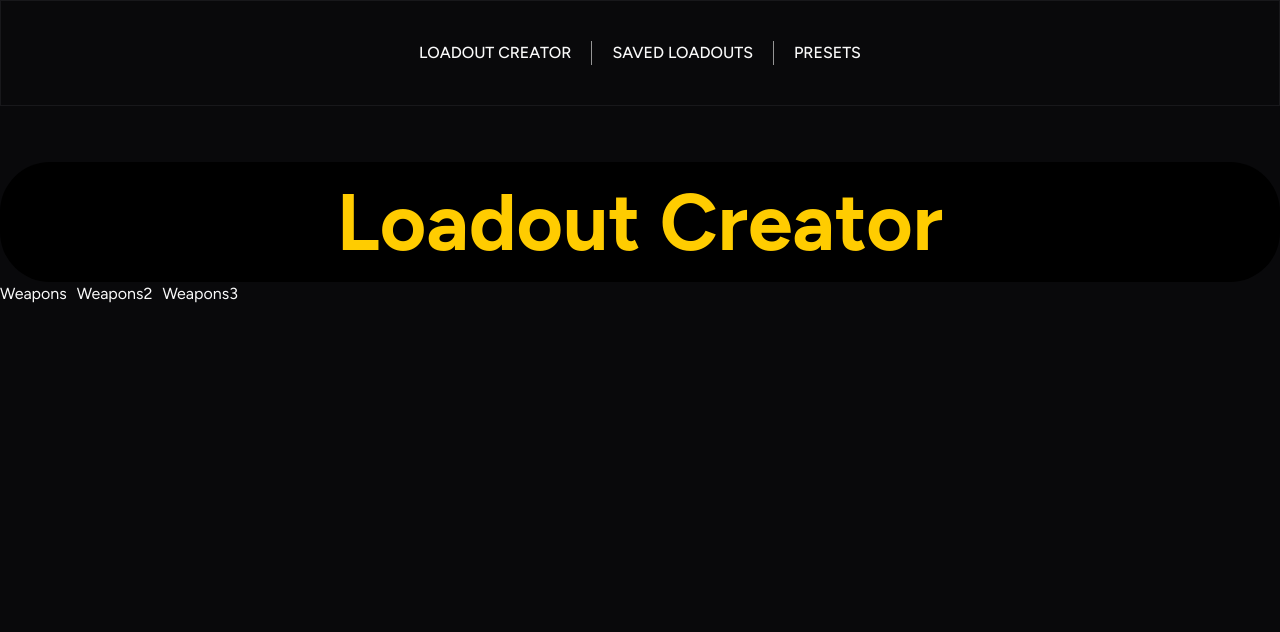
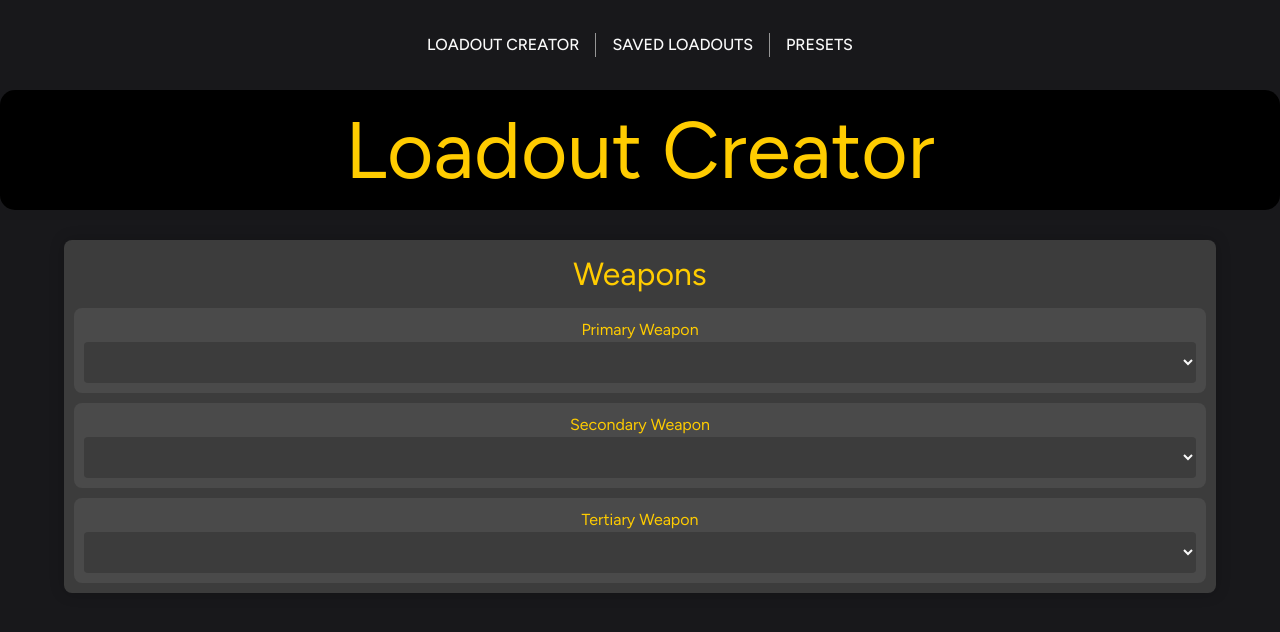
Before and after one commit to B-Fanjoy/7CMBG-LoadoutCreator, a Vue app: page /creator in a window 1280 px wide. Shown: the top 632 px of the page. Built offline with nearby package versions, Linux system fonts and the light colour scheme; a web font is replaced by a local one.

Commit message:
work on selects

```diff
--- a/index.html
+++ b/index.html
@@ -9,7 +9,7 @@
     <link href="https://fonts.googleapis.com/css2?family=Figtree:ital,wght@0,300..900;1,300..900&family=Funnel+Sans:ital,wght@0,300..800;1,300..800&display=swap" rel="stylesheet">
     <title>7CMBG Loadout Creator</title>
   </head>
-  <body class="bg-zinc-950 text-zinc-50">
+  <body class="bg-zinc-900 text-zinc-50">
     <div id="app"></div>
     <script type="module" src="/src/main.js"></script>
   </body>
--- a/src/App.vue
+++ b/src/App.vue
@@ -17,7 +17,7 @@
     </div>
   </header>
 
-  <div class="container mx-auto py-8">
+  <div class="container mx-auto">
     <RouterView />
   </div>
 </template>
--- a/src/assets/main.css
+++ b/src/assets/main.css
@@ -3,21 +3,9 @@
 
 @theme {
 	--font-sans: "Figtree", serif;
-	--spacing: 5px
 }
 
 .vl {
 	border-left: 1px solid rgb(149, 149, 149);
 	height: auto;
   }
-
-  h1 {
-	text-align: center;
-	color: #ffcc00;
-	font-size: 5rem;
-	background-color: #000000;
-	text-shadow: 2px 2px 10px rgba(0, 0, 0, 0.5);
-	font-weight: bold;
-	margin-top: 1rem;
-	border-radius: 50px;
-}
--- a/src/views/CreatorView.vue
+++ b/src/views/CreatorView.vue
@@ -1,14 +1,111 @@
 <template>
-  <h1>Loadout Creator</h1>
-  <div class="flex space-x-2">
-    <h2>Weapons</h2>
-    <h2>Weapons2</h2>
-    <h2>Weapons3</h2>
+  <div>
+    <h1>Loadout Creator</h1>
+    <div class="maincontainer">
+      <h2>Weapons</h2>
+      <div id="weaponSections">
+        <div v-for="section in weaponSections" :key="section.id" class="section">
+          <h3>{{ section.name }}</h3>
+          <select v-model="selectedWeapon">
+            <option v-for="weapon in section.weapons" :key="weapon.id" :value="weapon.id">
+              {{ weapon.name }}
+            </option>
+          </select>
+        </div>
+      </div>
+    </div>
+    <!-- <br>
+    <div class="maincontainer">
+      <h2>Main Gear</h2>
+      <div id="fillableGearSections">
+        <div v-for="section in fillableGearSections" :key="section.id" class="section">
+          <h3>{{ section.name }}</h3>
+          <select v-model="selectedGear[section.id]">
+            <option value="">-- Select {{ section.name }} --</option>
+            <option v-for="option in section.options" :key="option.id" :value="option.id">{{ option.name }}</option>
+          </select>
+        </div>
+      </div>
+    </div> -->
   </div>
 </template>
 
 <script>
+import { ref, onMounted } from "vue";
+
 export default {
   name: 'CreatorView',
+
+  Data() {
+    return {
+      selectedWeapon: "-- None --"
+    };
+  },
+
+  setup() {
+    const weaponSections = ref([]);
+    const fillableGearSections = ref([]);
+    const selectedWeapons = ref({});
+    const selectedGear = ref({});
+
+    onMounted(async () => {
+      try {
+        const weaponsResponse = await fetch("old/weapons.json");
+        weaponSections.value = (await weaponsResponse.json()).sections;
+
+        const gearResponse = await fetch("old/gear.json");
+        fillableGearSections.value = (await gearResponse.json()).sections;
+      } catch (error) {
+        console.error("Error loading data:", error);
+      }
+    });
+
+    return {
+      weaponSections,
+      fillableGearSections,
+      selectedWeapons,
+      selectedGear,
+    };
+  },
+};
+</script>
+
+<style scoped>
+.maincontainer {
+  width: 90%;
+  margin: 0 auto;
+  background: #3c3c3c;
+  padding: 10px;
+  border-radius: 8px;
+  box-shadow: 0 0 15px rgba(0, 0, 0, 0.2);
 }
-</script>
+.section {
+  background: #4a4a4a;
+  border-radius: 8px;
+  padding: 10px;
+  margin-top: 10px;
+}
+h1 {
+  text-align: center;
+  color: #ffcc00;
+  font-size: 5rem;
+  background-color: black;
+  margin-bottom: 30px;
+  border-radius: 15px;
+}
+h2 {
+  text-align: center;
+  color: #ffcc00;
+  font-size: 2rem;
+}
+h3 {
+  text-align: center;
+  color: #ffcc00;
+}
+select {
+  width: 100%;
+  padding: 10px;
+  border-radius: 4px;
+  background-color: #3c3c3c;
+}
+</style>
```
